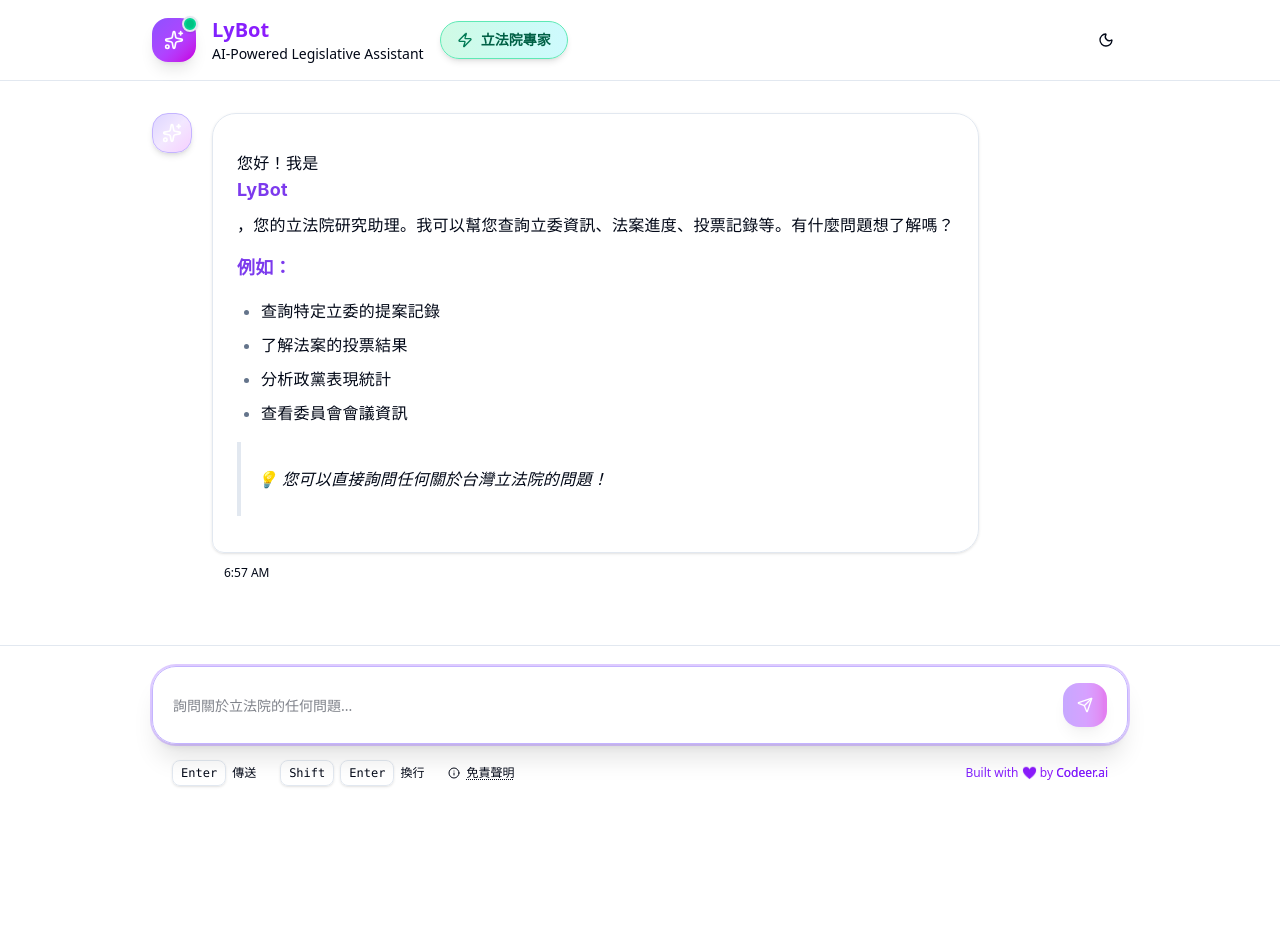
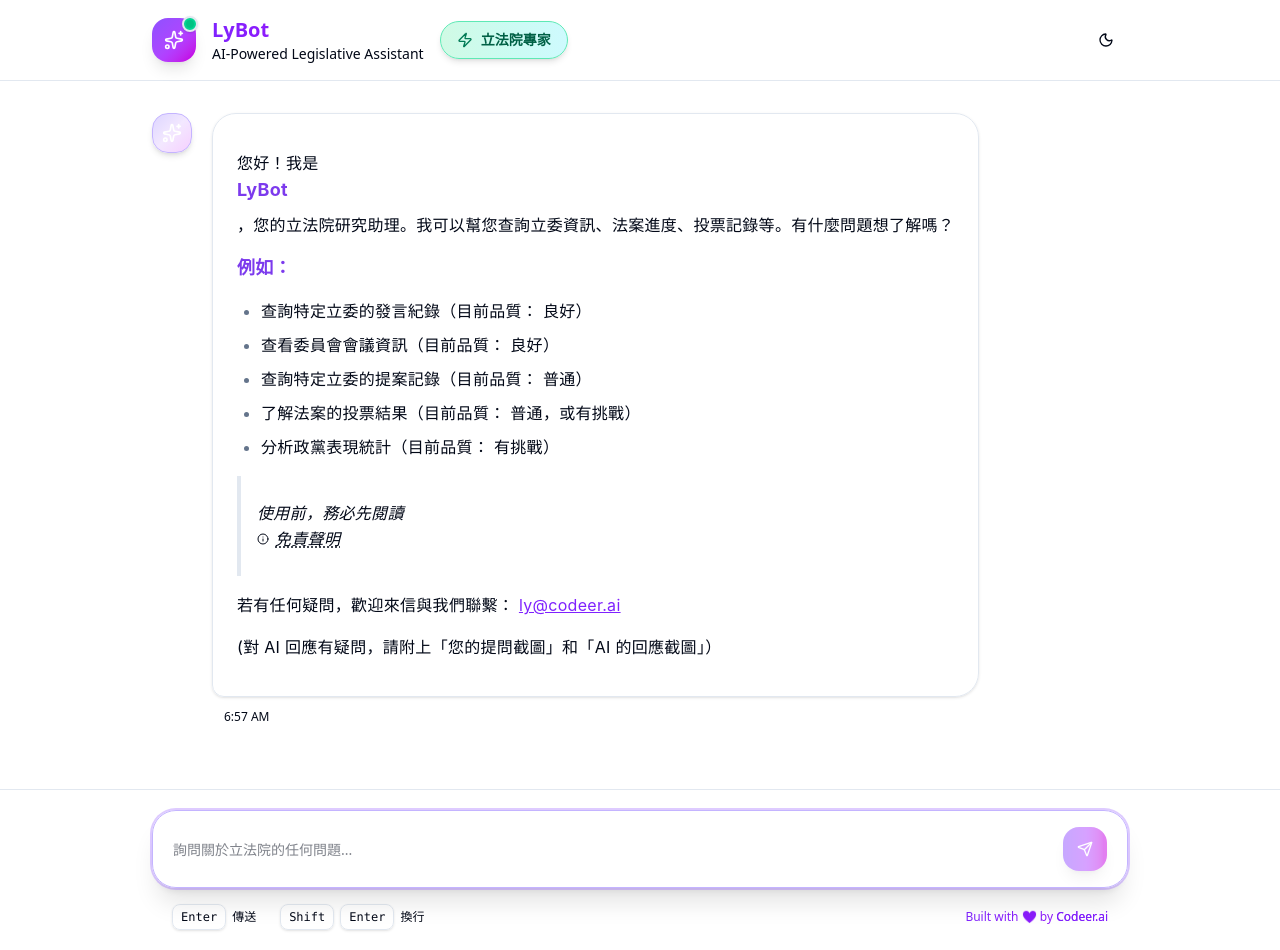
Before and after one commit to codeer-ai/lybot, a React (Vite) app in the folder frontend/: page / in a window 1280 px wide. Before the commit the page ends 806 px from the top, so only its background shows below. Built offline with nearby package versions, Linux system fonts and the light colour scheme; no server answers.

Commit message:
update starting info with disclaimer

```diff
--- a/frontend/src/components/ChatInterface.tsx
+++ b/frontend/src/components/ChatInterface.tsx
@@ -24,7 +24,7 @@ const ChatInterface: React.FC = () => {
   const [messages, setMessages] = useState<Message[]>([
     {
       id: "1",
-      text: "您好！我是 **LyBot**，您的立法院研究助理。我可以幫您查詢立委資訊、法案進度、投票記錄等。有什麼問題想了解嗎？\n\n**例如：**\n- 查詢特定立委的提案記錄\n- 了解法案的投票結果\n- 分析政黨表現統計\n- 查看委員會會議資訊\n\n> 💡 您可以直接詢問任何關於台灣立法院的問題！",
+      text: "您好！我是\n**LyBot**\n，您的立法院研究助理。我可以幫您查詢立委資訊、法案進度、投票記錄等。有什麼問題想了解嗎？\n\n**例如：**\n- 查詢特定立委的發言紀錄（目前品質： 良好）\n- 查看委員會會議資訊（目前品質： 良好）\n- 查詢特定立委的提案記錄（目前品質： 普通）\n- 了解法案的投票結果（目前品質： 普通，或有挑戰）\n- 分析政黨表現統計（目前品質： 有挑戰）\n\n> 使用前，務必先閱讀 [免責聲明](#disclaimer)\n\n若有任何疑問，歡迎來信與我們聯繫： ly@codeer.ai\n\n(對 AI 回應有疑問，請附上「您的提問截圖」和「AI 的回應截圖」）",
       sender: "assistant",
       timestamp: new Date(),
     },
@@ -432,7 +432,13 @@ const ChatInterface: React.FC = () => {
                                       tr: ({ children }) => <tr>{children}</tr>,
                                       th: ({ children }) => <th>{children}</th>,
                                       td: ({ children }) => <td>{children}</td>,
-                                      a: ({ href, children }) => (
+                                      a: ({ href, children }) => {
+                                        if (href === "#disclaimer") {
+                                          return (
+                                            <DisclaimerDialog isDark={isDark} />
+                                          );
+                                        }
+                                        return (
                                           <a
                                             href={href as string}
                                             target="_blank"
@@ -441,7 +447,8 @@ const ChatInterface: React.FC = () => {
                                           >
                                             {children}
                                           </a>
-                                      ),
+                                        );
+                                      },
                                     }}
                                   >
                                     {message.text}
@@ -568,7 +575,6 @@ const ChatInterface: React.FC = () => {
                 </kbd>
                 換行
               </span>
-              <DisclaimerDialog isDark={isDark} />
             </div>
             <span className="text-xs font-medium bg-gradient-to-r from-violet-600 to-purple-600 bg-clip-text text-transparent">
               Built with ❤️ by{" "}
```
Lines whose indentation alone changed are shown as unchanged.
